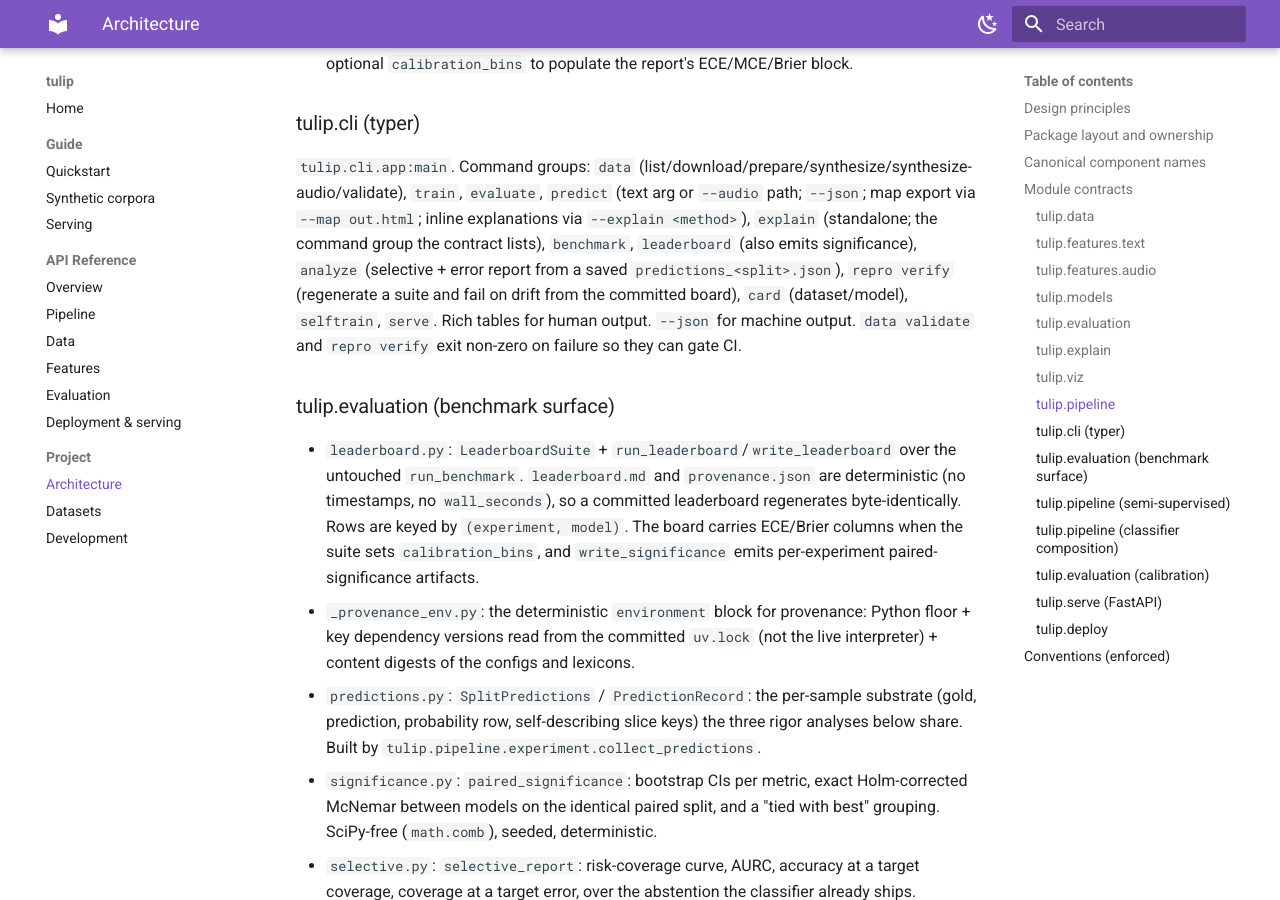
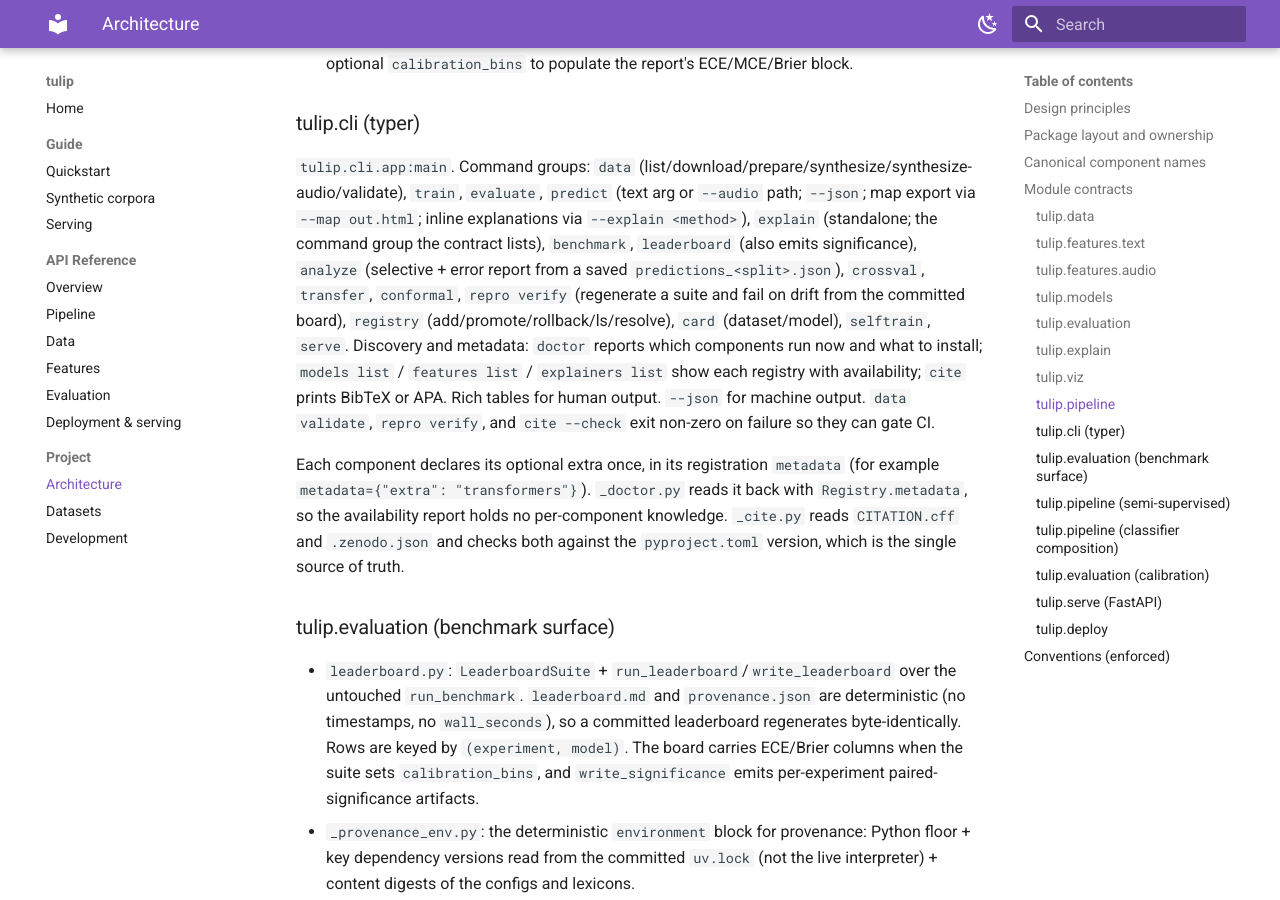
Before and after one commit to Canon-Regularis/tulip, an MkDocs documentation site: the page built from docs/architecture.md, in a window 1280 px wide and 900 px high, scrolled down 6151 px. Built offline with MkDocs 1.6.1 and Material for MkDocs 9.7.7, drawn with Linux system fonts in a browser that asks for light colours.

Commit message:
docs: document doctor, cite, and discovery in architecture and quickstart

```diff
--- a/docs/architecture.md
+++ b/docs/architecture.md
@@ -271,10 +271,20 @@ marker lexicon. The lexicon-key to family reconciliation lives once in
 `--map out.html`; inline explanations via `--explain <method>`), `explain`
 (standalone; the command group the contract lists), `benchmark`, `leaderboard`
 (also emits significance), `analyze` (selective + error report from a saved
-`predictions_<split>.json`), `repro verify` (regenerate a suite and fail on
-drift from the committed board), `card` (dataset/model), `selftrain`, `serve`.
-Rich tables for human output. `--json` for machine output. `data validate` and
-`repro verify` exit non-zero on failure so they can gate CI.
+`predictions_<split>.json`), `crossval`, `transfer`, `conformal`, `repro verify`
+(regenerate a suite and fail on drift from the committed board), `registry`
+(add/promote/rollback/ls/resolve), `card` (dataset/model), `selftrain`, `serve`.
+Discovery and metadata: `doctor` reports which components run now and what to
+install; `models list` / `features list` / `explainers list` show each registry
+with availability; `cite` prints BibTeX or APA. Rich tables for human output.
+`--json` for machine output. `data validate`, `repro verify`, and `cite
+--check` exit non-zero on failure so they can gate CI.
+
+Each component declares its optional extra once, in its registration `metadata`
+(for example `metadata={"extra": "transformers"}`). `_doctor.py` reads it back
+with `Registry.metadata`, so the availability report holds no per-component
+knowledge. `_cite.py` reads `CITATION.cff` and `.zenodo.json` and checks both
+against the `pyproject.toml` version, which is the single source of truth.
 
 ### tulip.evaluation (benchmark surface)
 
```
Also changed, not shown: docs/guide/quickstart.md (+3 -0 lines).
